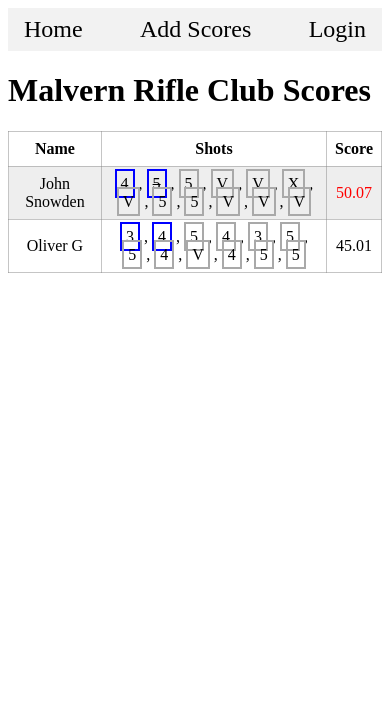
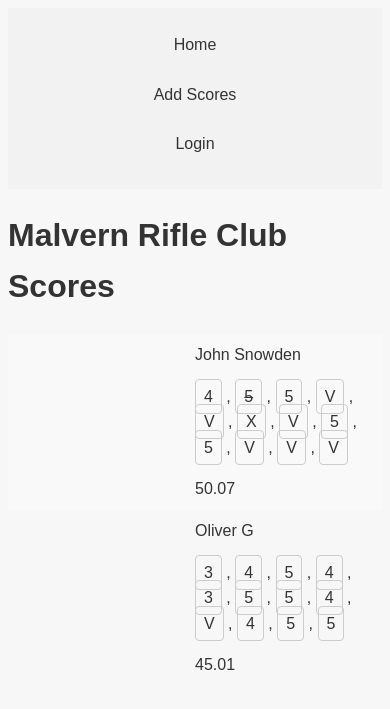
Before and after one commit to DAlexanderNZ/target-rifle-scores, a Flask app: page / in a window 390 px wide. Shown: the top 709 px of the page. Run offline with Flask 3, Linux system fonts and the light colour scheme; parts of the project's set-up code (start-up, migrations or seed data) failed here and were passed over; some libraries are stand-ins or nearby versions.

Commit message:
updated css

```diff
--- a/static/css/styles.css
+++ b/static/css/styles.css
@@ -1,98 +1,112 @@
+/* Global Styles */
 *,
 *::before,
 *::after {
   box-sizing: border-box;
 }
 
+body {
+  font-family: 'Arial', sans-serif;
+  background-color: #f7f7f7;
+  color: #333;
+  line-height: 1.6;
+}
+
+/* Navigation Styles */
 nav {
   display: flex;
   justify-content: space-between;
   align-items: center;
   background-color: #f2f2f2;
-    padding: 0.5em 1em;
-    margin-bottom: 1em;
-}
-
-/* Style for mobile devices */
-@media only screen and (max-width: 768px) {
-    /* Additional style to hide the navbar by moving it out of view */
-    nav.hide {
-      top: -100px; /* Adjust this value based on the height of your navbar */
-    }
+  padding: 1em;
 }
 
 nav a {
   text-decoration: none;
-    color: black;
-    font-size: 1.5em;
+  color: #333;
+  font-size: 1em;
+  padding: 0.5em;
 }
 
 nav a:hover {
-    color: blue;
+  color: #0275d8;
 }
 
+/* Table Styles */
 table {
+  width: 100%;
   border-collapse: collapse;
-    width: 100%;
-}
-
-tr:nth-of-type(even) {
-    background-color: #eee;
+  margin-bottom: 1em;
 }
 
 th, td {
-    padding: 8px;
-    text-align: center;
-    border: 1px solid #8887877b;
+  padding: 0.5em;
+  text-align: left;
+  border-bottom: 1px solid #ddd;
 }
 
 th {
-    background-color: f2f2f2;
+  background-color: #f2f2f2;
 }
 
-.tooltip {
-    margin-left: .25em;
+tr:nth-child(even) {
+  background-color: #f9f9f9;
 }
 
-select {
-    border: 1px solid var(--select-border);
+/* Form Styles */
+select, .shot, .sighter {
+  border: 1px solid #ccc;
   border-radius: 0.25em;
-    padding: 0.25em 0.5em;
-    font-size: 1.25rem;
-    cursor: pointer;
-    line-height: 1.1;
-    background-color: #fffffffa;
-    background-image: linear-gradient(to top, #f9f9f9, #fff 33%);
+  padding: 0.5em;
+  margin-top: 0.5em;
+  font-size: 1em;
 }
 
-select:root {
-    --select-border: #777;
-    --select-focus: blue;
-    --select-arrow: var(--select-border);
+select:focus, .shot:focus, .sighter:focus {
+  border-color: #0275d8;
+  outline: none;
 }
 
-select:select::after {
-    content: "";
-    width: 0.8em;
-    height: 0.5em;
-    background-color: var(--select-arrow);
-    clip-path: polygon(100% 0%, 0 0%, 50% 100%);
-}
-
-.shot {
-    padding: 4px;
-    border: 2px solid darkgray;
-}
-
-.sighter {
-    padding: 4px;
-    border: 2px solid blue;
-}
-
+/* Utility Classes */
 .converted {
   text-decoration: line-through;
 }
 
-.score-posible {
-    color: red;
+.score-possible {
+  color: #d9534f;
 }
+
+/* Responsive Styles */
+@media (max-width: 768px) {
+  nav {
+    flex-direction: column;
+  }
+
+  nav a {
+    margin-bottom: 0.5em;
+  }
+
+  table, th, td {
+    display: block;
+  }
+
+  th {
+    display: none;
+  }
+
+  td {
+    border: none;
+    position: relative;
+    padding-left: 50%;
+  }
+
+  td:before {
+    content: attr(data-label);
+    position: absolute;
+    left: 0;
+    width: 50%;
+    padding-left: 0.5em;
+    font-weight: bold;
+    text-align: left;
+  }
+}
```
Lines whose indentation alone changed are shown as unchanged.
